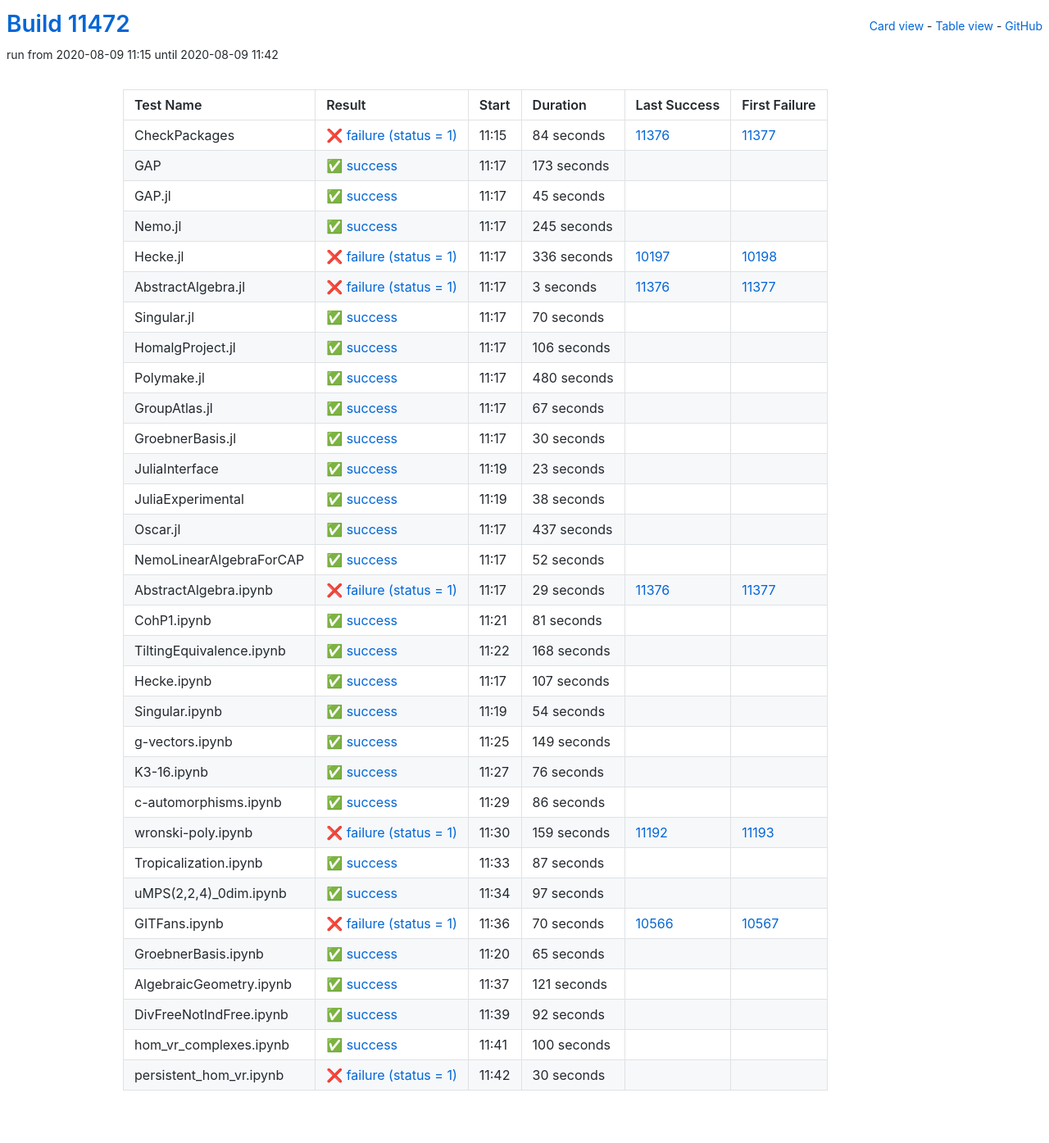
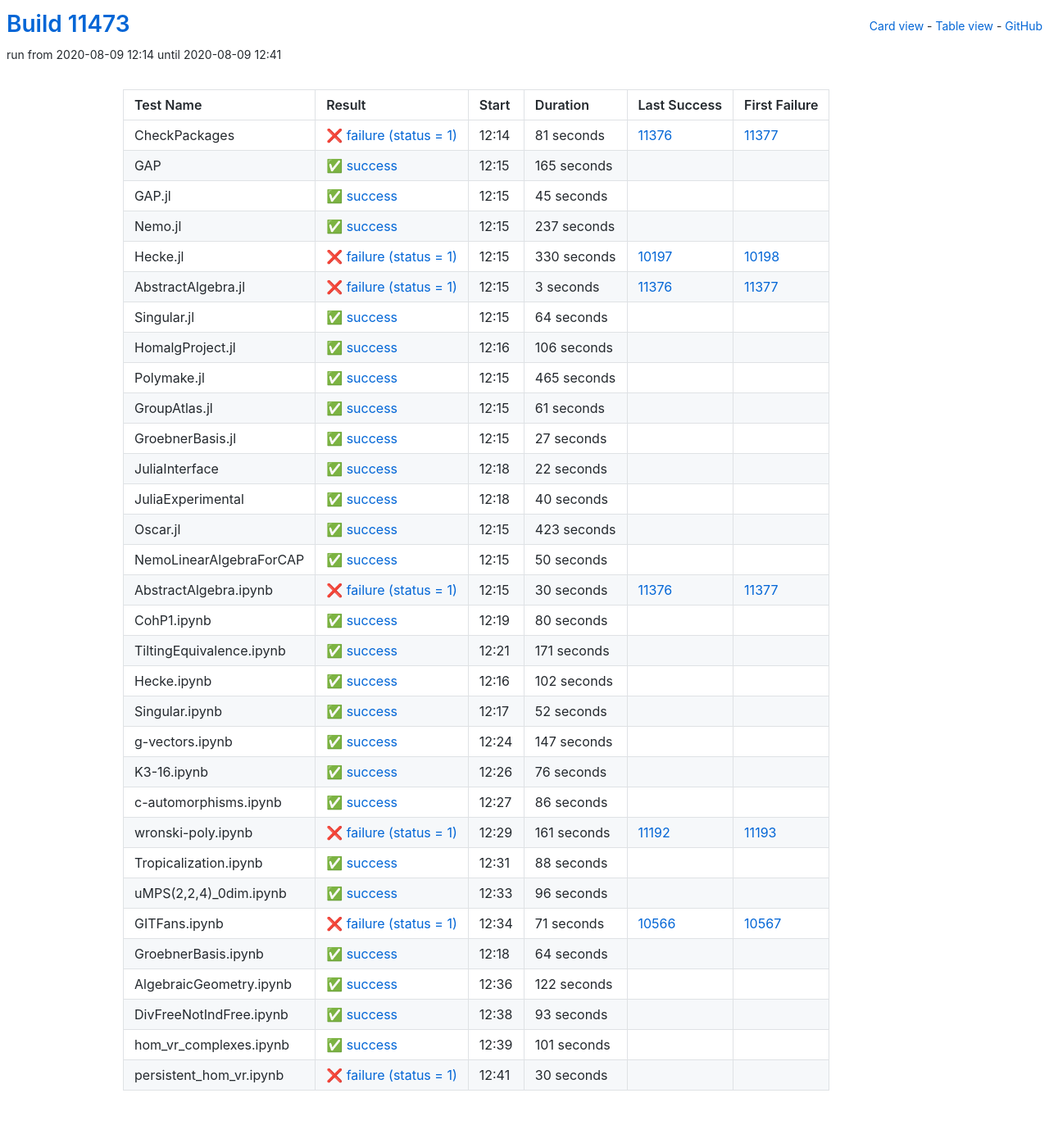
Before and after one commit to oscar-system/oscar-ci-status, a Jekyll site: the page built from table.html, in a window 1280 px wide. Shown: the whole page at 82% size. Built offline with Jekyll 4.4.1, drawn with Linux system fonts in a browser that asks for light colours.

Commit message:
Build #11473

```diff
--- a/_data/ci.yml
+++ b/_data/ci.yml
@@ -1,6 +1,6 @@
 ---
-build: 11472
-build_url: https://oscarci.mathematik.uni-kl.de/job/oscar/11472/
+build: 11473
+build_url: https://oscarci.mathematik.uni-kl.de/job/oscar/11473/
 job: oscar
 organization: oscar-system
 repo: oscar-ci-status
@@ -8,32 +8,32 @@ repourl: https://github.com/oscar-system/oscar-ci-status
 tests:
 - name: CheckPackages
   id: checkpackages
-  log: https://oscarci.mathematik.uni-kl.de/job/oscar/11472/artifact/logs/build-11472/CheckPackages.log
-  start: 2020-08-09 11:15
+  log: https://oscarci.mathematik.uni-kl.de/job/oscar/11473/artifact/logs/build-11473/CheckPackages.log
+  start: 2020-08-09 12:14
   success: false
   exitcode: 1
   status: failure
-  duration: 84
+  duration: 81
   last_success: 11376
   last_success_url: https://oscarci.mathematik.uni-kl.de/job/oscar/11376/
   first_failure: 11377
   first_failure_url: https://oscarci.mathematik.uni-kl.de/job/oscar/11377/
 - name: GAP
   id: gap
-  log: https://oscarci.mathematik.uni-kl.de/job/oscar/11472/artifact/logs/build-11472/GAP.log
-  start: 2020-08-09 11:17
+  log: https://oscarci.mathematik.uni-kl.de/job/oscar/11473/artifact/logs/build-11473/GAP.log
+  start: 2020-08-09 12:15
   success: true
   exitcode: 0
   status: success
-  duration: 173
+  duration: 165
   last_success: false
   last_success_url:
   first_failure: false
   first_failure_url:
 - name: GAP.jl
   id: gap-jl
-  log: https://oscarci.mathematik.uni-kl.de/job/oscar/11472/artifact/logs/build-11472/GAP.jl.log
-  start: 2020-08-09 11:17
+  log: https://oscarci.mathematik.uni-kl.de/job/oscar/11473/artifact/logs/build-11473/GAP.jl.log
+  start: 2020-08-09 12:15
   success: true
   exitcode: 0
   status: success
@@ -44,32 +44,32 @@ tests:
   first_failure_url:
 - name: Nemo.jl
   id: nemo-jl
-  log: https://oscarci.mathematik.uni-kl.de/job/oscar/11472/artifact/logs/build-11472/Nemo.jl.log
-  start: 2020-08-09 11:17
+  log: https://oscarci.mathematik.uni-kl.de/job/oscar/11473/artifact/logs/build-11473/Nemo.jl.log
+  start: 2020-08-09 12:15
   success: true
   exitcode: 0
   status: success
-  duration: 245
+  duration: 237
   last_success: false
   last_success_url:
   first_failure: false
   first_failure_url:
 - name: Hecke.jl
   id: hecke-jl
-  log: https://oscarci.mathematik.uni-kl.de/job/oscar/11472/artifact/logs/build-11472/Hecke.jl.log
-  start: 2020-08-09 11:17
+  log: https://oscarci.mathematik.uni-kl.de/job/oscar/11473/artifact/logs/build-11473/Hecke.jl.log
+  start: 2020-08-09 12:15
   success: false
   exitcode: 1
   status: failure
-  duration: 336
+  duration: 330
   last_success: 10197
   last_success_url: https://oscarci.mathematik.uni-kl.de/job/oscar/10197/
   first_failure: 10198
   first_failure_url: https://oscarci.mathematik.uni-kl.de/job/oscar/10198/
 - name: AbstractAlgebra.jl
   id: abstractalgebra-jl
-  log: https://oscarci.mathematik.uni-kl.de/job/oscar/11472/artifact/logs/build-11472/AbstractAlgebra.jl.log
-  start: 2020-08-09 11:17
+  log: https://oscarci.mathematik.uni-kl.de/job/oscar/11473/artifact/logs/build-11473/AbstractAlgebra.jl.log
+  start: 2020-08-09 12:15
   success: false
   exitcode: 1
   status: failure
@@ -80,20 +80,20 @@ tests:
   first_failure_url: https://oscarci.mathematik.uni-kl.de/job/oscar/11377/
 - name: Singular.jl
   id: singular-jl
-  log: https://oscarci.mathematik.uni-kl.de/job/oscar/11472/artifact/logs/build-11472/Singular.jl.log
-  start: 2020-08-09 11:17
+  log: https://oscarci.mathematik.uni-kl.de/job/oscar/11473/artifact/logs/build-11473/Singular.jl.log
+  start: 2020-08-09 12:15
   success: true
   exitcode: 0
   status: success
-  duration: 70
+  duration: 64
   last_success: false
   last_success_url:
   first_failure: false
   first_failure_url:
 - name: HomalgProject.jl
   id: homalgproject-jl
-  log: https://oscarci.mathematik.uni-kl.de/job/oscar/11472/artifact/logs/build-11472/HomalgProject.jl.log
-  start: 2020-08-09 11:17
+  log: https://oscarci.mathematik.uni-kl.de/job/oscar/11473/artifact/logs/build-11473/HomalgProject.jl.log
+  start: 2020-08-09 12:16
   success: true
   exitcode: 0
   status: success
@@ -104,80 +104,140 @@ tests:
   first_failure_url:
 - name: Polymake.jl
   id: polymake-jl
-  log: https://oscarci.mathematik.uni-kl.de/job/oscar/11472/artifact/logs/build-11472/Polymake.jl.log
-  start: 2020-08-09 11:17
+  log: https://oscarci.mathematik.uni-kl.de/job/oscar/11473/artifact/logs/build-11473/Polymake.jl.log
+  start: 2020-08-09 12:15
   success: true
   exitcode: 0
   status: success
-  duration: 480
+  duration: 465
   last_success: false
   last_success_url:
   first_failure: false
   first_failure_url:
 - name: GroupAtlas.jl
   id: groupatlas-jl
-  log: https://oscarci.mathematik.uni-kl.de/job/oscar/11472/artifact/logs/build-11472/GroupAtlas.jl.log
-  start: 2020-08-09 11:17
+  log: https://oscarci.mathematik.uni-kl.de/job/oscar/11473/artifact/logs/build-11473/GroupAtlas.jl.log
+  start: 2020-08-09 12:15
   success: true
   exitcode: 0
   status: success
-  duration: 67
+  duration: 61
   last_success: false
   last_success_url:
   first_failure: false
   first_failure_url:
 - name: GroebnerBasis.jl
   id: groebnerbasis-jl
-  log: https://oscarci.mathematik.uni-kl.de/job/oscar/11472/artifact/logs/build-11472/GroebnerBasis.jl.log
-  start: 2020-08-09 11:17
+  log: https://oscarci.mathematik.uni-kl.de/job/oscar/11473/artifact/logs/build-11473/GroebnerBasis.jl.log
+  start: 2020-08-09 12:15
   success: true
   exitcode: 0
   status: success
-  duration: 30
+  duration: 27
   last_success: false
   last_success_url:
   first_failure: false
   first_failure_url:
 - name: JuliaInterface
   id: juliainterface
-  log: https://oscarci.mathematik.uni-kl.de/job/oscar/11472/artifact/logs/build-11472/JuliaInterface.log
-  start: 2020-08-09 11:19
+  log: https://oscarci.mathematik.uni-kl.de/job/oscar/11473/artifact/logs/build-11473/JuliaInterface.log
+  start: 2020-08-09 12:18
   success: true
   exitcode: 0
   status: success
-  duration: 23
+  duration: 22
   last_success: false
   last_success_url:
   first_failure: false
   first_failure_url:
 - name: JuliaExperimental
   id: juliaexperimental
-  log: https://oscarci.mathematik.uni-kl.de/job/oscar/11472/artifact/logs/build-11472/JuliaExperimental.log
-  start: 2020-08-09 11:19
+  log: https://oscarci.mathematik.uni-kl.de/job/oscar/11473/artifact/logs/build-11473/JuliaExperimental.log
+  start: 2020-08-09 12:18
   success: true
   exitcode: 0
   status: success
-  duration: 38
+  duration: 40
   last_success: false
   last_success_url:
   first_failure: false
   first_failure_url:
 - name: Oscar.jl
   id: oscar-jl
-  log: https://oscarci.mathematik.uni-kl.de/job/oscar/11472/artifact/logs/build-11472/Oscar.jl.log
-  start: 2020-08-09 11:17
+  log: https://oscarci.mathematik.uni-kl.de/job/oscar/11473/artifact/logs/build-11473/Oscar.jl.log
+  start: 2020-08-09 12:15
   success: true
   exitcode: 0
   status: success
-  duration: 437
+  duration: 423
   last_success: false
   last_success_url:
   first_failure: false
   first_failure_url:
 - name: NemoLinearAlgebraForCAP
   id: nemolinearalgebraforcap
-  log: https://oscarci.mathematik.uni-kl.de/job/oscar/11472/artifact/logs/build-11472/NemoLinearAlgebraForCAP.log
-  start: 2020-08-09 11:17
+  log: https://oscarci.mathematik.uni-kl.de/job/oscar/11473/artifact/logs/build-11473/NemoLinearAlgebraForCAP.log
+  start: 2020-08-09 12:15
+  success: true
+  exitcode: 0
+  status: success
+  duration: 50
+  last_success: false
+  last_success_url:
+  first_failure: false
+  first_failure_url:
+- name: AbstractAlgebra.ipynb
+  id: abstractalgebra-ipynb
+  log: https://oscarci.mathematik.uni-kl.de/job/oscar/11473/artifact/logs/build-11473/AbstractAlgebra.ipynb.log
+  start: 2020-08-09 12:15
+  success: false
+  exitcode: 1
+  status: failure
+  duration: 30
+  last_success: 11376
+  last_success_url: https://oscarci.mathematik.uni-kl.de/job/oscar/11376/
+  first_failure: 11377
+  first_failure_url: https://oscarci.mathematik.uni-kl.de/job/oscar/11377/
+- name: CohP1.ipynb
+  id: cohp1-ipynb
+  log: https://oscarci.mathematik.uni-kl.de/job/oscar/11473/artifact/logs/build-11473/CohP1.ipynb.log
+  start: 2020-08-09 12:19
+  success: true
+  exitcode: 0
+  status: success
+  duration: 80
+  last_success: false
+  last_success_url:
+  first_failure: false
+  first_failure_url:
+- name: TiltingEquivalence.ipynb
+  id: tiltingequivalence-ipynb
+  log: https://oscarci.mathematik.uni-kl.de/job/oscar/11473/artifact/logs/build-11473/TiltingEquivalence.ipynb.log
+  start: 2020-08-09 12:21
+  success: true
+  exitcode: 0
+  status: success
+  duration: 171
+  last_success: false
+  last_success_url:
+  first_failure: false
+  first_failure_url:
+- name: Hecke.ipynb
+  id: hecke-ipynb
+  log: https://oscarci.mathematik.uni-kl.de/job/oscar/11473/artifact/logs/build-11473/Hecke.ipynb.log
+  start: 2020-08-09 12:16
+  success: true
+  exitcode: 0
+  status: success
+  duration: 102
+  last_success: false
+  last_success_url:
+  first_failure: false
+  first_failure_url:
+- name: Singular.ipynb
+  id: singular-ipynb
+  log: https://oscarci.mathematik.uni-kl.de/job/oscar/11473/artifact/logs/build-11473/Singular.ipynb.log
+  start: 2020-08-09 12:17
   success: true
   exitcode: 0
   status: success
@@ -186,82 +246,22 @@ tests:
   last_success_url:
   first_failure: false
   first_failure_url:
-- name: AbstractAlgebra.ipynb
-  id: abstractalgebra-ipynb
-  log: https://oscarci.mathematik.uni-kl.de/job/oscar/11472/artifact/logs/build-11472/AbstractAlgebra.ipynb.log
-  start: 2020-08-09 11:17
-  success: false
-  exitcode: 1
-  status: failure
-  duration: 29
-  last_success: 11376
-  last_success_url: https://oscarci.mathematik.uni-kl.de/job/oscar/11376/
-  first_failure: 11377
-  first_failure_url: https://oscarci.mathematik.uni-kl.de/job/oscar/11377/
-- name: CohP1.ipynb
-  id: cohp1-ipynb
-  log: https://oscarci.mathematik.uni-kl.de/job/oscar/11472/artifact/logs/build-11472/CohP1.ipynb.log
-  start: 2020-08-09 11:21
+- name: g-vectors.ipynb
+  id: g-vectors-ipynb
+  log: https://oscarci.mathematik.uni-kl.de/job/oscar/11473/artifact/logs/build-11473/g-vectors.ipynb.log
+  start: 2020-08-09 12:24
   success: true
   exitcode: 0
   status: success
-  duration: 81
-  last_success: false
-  last_success_url:
-  first_failure: false
-  first_failure_url:
-- name: TiltingEquivalence.ipynb
-  id: tiltingequivalence-ipynb
-  log: https://oscarci.mathematik.uni-kl.de/job/oscar/11472/artifact/logs/build-11472/TiltingEquivalence.ipynb.log
-  start: 2020-08-09 11:22
-  success: true
-  exitcode: 0
-  status: success
-  duration: 168
-  last_success: false
-  last_success_url:
-  first_failure: false
-  first_failure_url:
-- name: Hecke.ipynb
-  id: hecke-ipynb
-  log: https://oscarci.mathematik.uni-kl.de/job/oscar/11472/artifact/logs/build-11472/Hecke.ipynb.log
-  start: 2020-08-09 11:17
-  success: true
-  exitcode: 0
-  status: success
-  duration: 107
-  last_success: false
-  last_success_url:
-  first_failure: false
-  first_failure_url:
-- name: Singular.ipynb
-  id: singular-ipynb
-  log: https://oscarci.mathematik.uni-kl.de/job/oscar/11472/artifact/logs/build-11472/Singular.ipynb.log
-  start: 2020-08-09 11:19
-  success: true
-  exitcode: 0
-  status: success
-  duration: 54
-  last_success: false
-  last_success_url:
-  first_failure: false
-  first_failure_url:
-- name: g-vectors.ipynb
-  id: g-vectors-ipynb
-  log: https://oscarci.mathematik.uni-kl.de/job/oscar/11472/artifact/logs/build-11472/g-vectors.ipynb.log
-  start: 2020-08-09 11:25
-  success: true
-  exitcode: 0
-  status: success
-  duration: 149
+  duration: 147
   last_success: false
   last_success_url:
   first_failure: false
   first_failure_url:
 - name: K3-16.ipynb
   id: k3-16-ipynb
-  log: https://oscarci.mathematik.uni-kl.de/job/oscar/11472/artifact/logs/build-11472/K3-16.ipynb.log
-  start: 2020-08-09 11:27
+  log: https://oscarci.mathematik.uni-kl.de/job/oscar/11473/artifact/logs/build-11473/K3-16.ipynb.log
+  start: 2020-08-09 12:26
   success: true
   exitcode: 0
   status: success
@@ -272,8 +272,8 @@ tests:
   first_failure_url:
 - name: c-automorphisms.ipynb
   id: c-automorphisms-ipynb
-  log: https://oscarci.mathematik.uni-kl.de/job/oscar/11472/artifact/logs/build-11472/c-automorphisms.ipynb.log
-  start: 2020-08-09 11:29
+  log: https://oscarci.mathematik.uni-kl.de/job/oscar/11473/artifact/logs/build-11473/c-automorphisms.ipynb.log
+  start: 2020-08-09 12:27
   success: true
   exitcode: 0
   status: success
@@ -284,104 +284,104 @@ tests:
   first_failure_url:
 - name: wronski-poly.ipynb
   id: wronski-poly-ipynb
-  log: https://oscarci.mathematik.uni-kl.de/job/oscar/11472/artifact/logs/build-11472/wronski-poly.ipynb.log
-  start: 2020-08-09 11:30
+  log: https://oscarci.mathematik.uni-kl.de/job/oscar/11473/artifact/logs/build-11473/wronski-poly.ipynb.log
+  start: 2020-08-09 12:29
   success: false
   exitcode: 1
   status: failure
-  duration: 159
+  duration: 161
   last_success: 11192
   last_success_url: https://oscarci.mathematik.uni-kl.de/job/oscar/11192/
   first_failure: 11193
   first_failure_url: https://oscarci.mathematik.uni-kl.de/job/oscar/11193/
 - name: Tropicalization.ipynb
   id: tropicalization-ipynb
-  log: https://oscarci.mathematik.uni-kl.de/job/oscar/11472/artifact/logs/build-11472/Tropicalization.ipynb.log
-  start: 2020-08-09 11:33
+  log: https://oscarci.mathematik.uni-kl.de/job/oscar/11473/artifact/logs/build-11473/Tropicalization.ipynb.log
+  start: 2020-08-09 12:31
   success: true
   exitcode: 0
   status: success
-  duration: 87
+  duration: 88
   last_success: false
   last_success_url:
   first_failure: false
   first_failure_url:
 - name: uMPS(2,2,4)_0dim.ipynb
   id: umps-2-2-4-0dim-ipynb
-  log: https://oscarci.mathematik.uni-kl.de/job/oscar/11472/artifact/logs/build-11472/uMPS-2-2-4-_0dim.ipynb.log
-  start: 2020-08-09 11:34
+  log: https://oscarci.mathematik.uni-kl.de/job/oscar/11473/artifact/logs/build-11473/uMPS-2-2-4-_0dim.ipynb.log
+  start: 2020-08-09 12:33
   success: true
   exitcode: 0
   status: success
-  duration: 97
+  duration: 96
   last_success: false
   last_success_url:
   first_failure: false
   first_failure_url:
 - name: GITFans.ipynb
   id: gitfans-ipynb
-  log: https://oscarci.mathematik.uni-kl.de/job/oscar/11472/artifact/logs/build-11472/GITFans.ipynb.log
-  start: 2020-08-09 11:36
+  log: https://oscarci.mathematik.uni-kl.de/job/oscar/11473/artifact/logs/build-11473/GITFans.ipynb.log
+  start: 2020-08-09 12:34
   success: false
   exitcode: 1
   status: failure
-  duration: 70
+  duration: 71
   last_success: 10566
   last_success_url: https://oscarci.mathematik.uni-kl.de/job/oscar/10566/
   first_failure: 10567
   first_failure_url: https://oscarci.mathematik.uni-kl.de/job/oscar/10567/
 - name: GroebnerBasis.ipynb
   id: groebnerbasis-ipynb
-  log: https://oscarci.mathematik.uni-kl.de/job/oscar/11472/artifact/logs/build-11472/GroebnerBasis.ipynb.log
-  start: 2020-08-09 11:20
+  log: https://oscarci.mathematik.uni-kl.de/job/oscar/11473/artifact/logs/build-11473/GroebnerBasis.ipynb.log
+  start: 2020-08-09 12:18
   success: true
   exitcode: 0
   status: success
-  duration: 65
+  duration: 64
   last_success: false
   last_success_url:
   first_failure: false
   first_failure_url:
 - name: AlgebraicGeometry.ipynb
   id: algebraicgeometry-ipynb
-  log: https://oscarci.mathematik.uni-kl.de/job/oscar/11472/artifact/logs/build-11472/AlgebraicGeometry.ipynb.log
-  start: 2020-08-09 11:37
+  log: https://oscarci.mathematik.uni-kl.de/job/oscar/11473/artifact/logs/build-11473/AlgebraicGeometry.ipynb.log
+  start: 2020-08-09 12:36
   success: true
   exitcode: 0
   status: success
-  duration: 121
+  duration: 122
   last_success: false
   last_success_url:
   first_failure: false
   first_failure_url:
 - name: DivFreeNotIndFree.ipynb
   id: divfreenotindfree-ipynb
-  log: https://oscarci.mathematik.uni-kl.de/job/oscar/11472/artifact/logs/build-11472/DivFreeNotIndFree.ipynb.log
-  start: 2020-08-09 11:39
+  log: https://oscarci.mathematik.uni-kl.de/job/oscar/11473/artifact/logs/build-11473/DivFreeNotIndFree.ipynb.log
+  start: 2020-08-09 12:38
   success: true
   exitcode: 0
   status: success
-  duration: 92
+  duration: 93
   last_success: false
   last_success_url:
   first_failure: false
   first_failure_url:
 - name: hom_vr_complexes.ipynb
   id: hom-vr-complexes-ipynb
-  log: https://oscarci.mathematik.uni-kl.de/job/oscar/11472/artifact/logs/build-11472/hom_vr_complexes.ipynb.log
-  start: 2020-08-09 11:41
+  log: https://oscarci.mathematik.uni-kl.de/job/oscar/11473/artifact/logs/build-11473/hom_vr_complexes.ipynb.log
+  start: 2020-08-09 12:39
   success: true
   exitcode: 0
   status: success
-  duration: 100
+  duration: 101
   last_success: false
   last_success_url:
   first_failure: false
   first_failure_url:
 - name: persistent_hom_vr.ipynb
   id: persistent-hom-vr-ipynb
-  log: https://oscarci.mathematik.uni-kl.de/job/oscar/11472/artifact/logs/build-11472/persistent_hom_vr.ipynb.log
-  start: 2020-08-09 11:42
+  log: https://oscarci.mathematik.uni-kl.de/job/oscar/11473/artifact/logs/build-11473/persistent_hom_vr.ipynb.log
+  start: 2020-08-09 12:41
   success: false
   exitcode: 1
   status: failure
```
Also changed, not shown: README.md.
